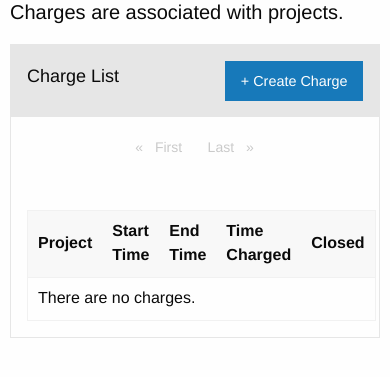
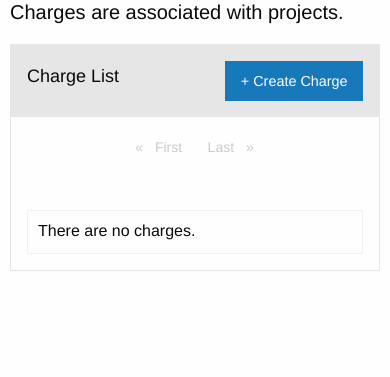
Before and after one commit to gscoppino/ProjectTime, a Django app: template src/ProjectTime/project/templates/project/charge_list.html in a window 390 px wide. Shown: the part 127-504 px from the top of the page. Run offline with Django 3.2, Linux system fonts and the light colour scheme; the template is opened without the code that fills it, so the values that code supplies are empty; parts of the project's set-up code (start-up, migrations or seed data) failed here and were passed over.

Commit message:
stack tables on mobile

```diff
--- a/src/ProjectTime/project/templates/project/charge_list.html
+++ b/src/ProjectTime/project/templates/project/charge_list.html
@@ -48,7 +48,7 @@
                 </nav>
             </div>
             <div class="card-section">
-                <table class="table hover">
+                <table class="table stack hover">
                     <thead>
                         <tr>
                             <th>Project</th>
--- a/src/ProjectTime/project/templates/project/dashboard.html
+++ b/src/ProjectTime/project/templates/project/dashboard.html
@@ -42,7 +42,7 @@
                 </header>
                 <div class="card-section">
                     <div class="table-scroll table-height">
-                        <table class="table hover">
+                        <table class="table stack hover">
                             <thead>
                                 <tr>
                                     <th>Name</th>
@@ -75,7 +75,7 @@
                 </header>
                 <div class="card-section">
                     <div class="table-scroll table-height">
-                        <table class="table hover">
+                        <table class="table stack hover">
                             <thead>
                                 <tr>
                                     <th>Project</th>
--- a/src/ProjectTime/project/templates/project/project_list.html
+++ b/src/ProjectTime/project/templates/project/project_list.html
@@ -48,7 +48,7 @@
                 </nav>
             </div>
             <div class="card-section">
-                <table class="table hover">
+                <table class="table stack hover">
                     <thead>
                         <tr>
                             <th>Name</th>
```
